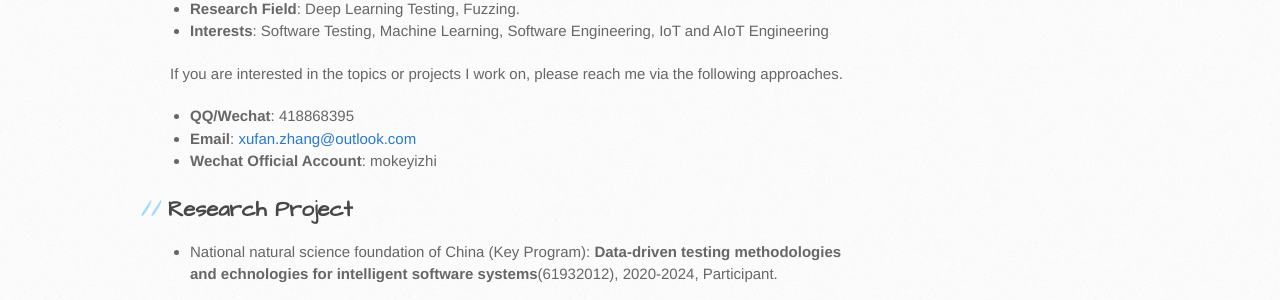
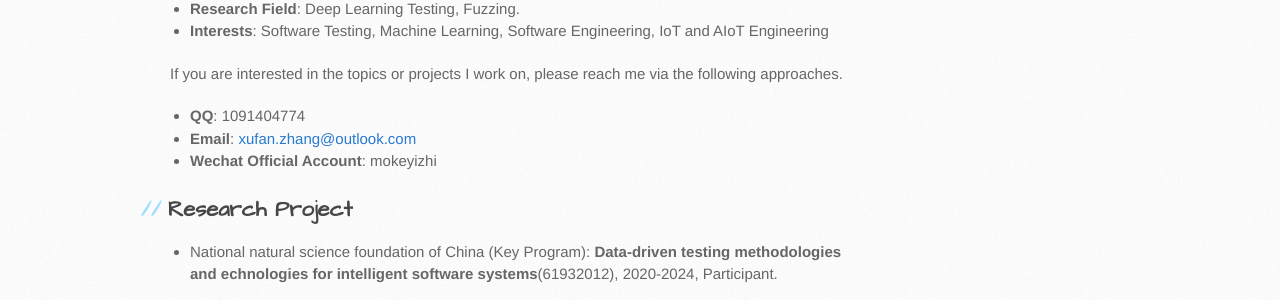
Before and after one commit to sunshinezxf/sunshinezxf.github.io, a Jekyll site: the page built from index.md, in a window 1280 px wide. Shown: the part 381-681 px from the top of the page. Built offline with Jekyll 4.4.1, drawn with Linux system fonts in a browser that asks for light colours; our own code applies the rules of GitHub Pages for plain Markdown files.

Commit message:
去除微信号

```diff
--- a/index.md
+++ b/index.md
@@ -7,7 +7,7 @@ A Ph.D. candidate in [iSE Lab](http://www.iselab.cn) AIEngin Group, [Software In
 - **Interests**: Software Testing, Machine Learning, Software Engineering, IoT and AIoT Engineering
 
 If you are interested in the topics or projects I work on, please reach me via the following approaches.
-- **QQ/Wechat**: 418868395
+- **QQ**: 1091404774
 - **Email**: [xufan.zhang@outlook.com](mailto:xufan.zhang@outlook.com)
 - **Wechat Official Account**: mokeyizhi
 
```
